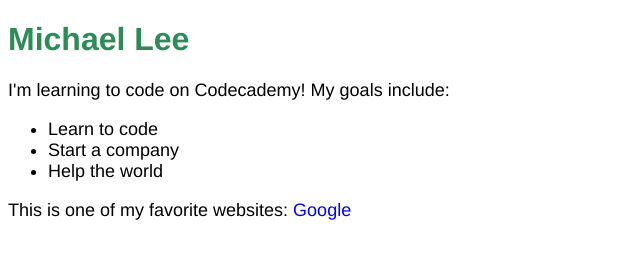
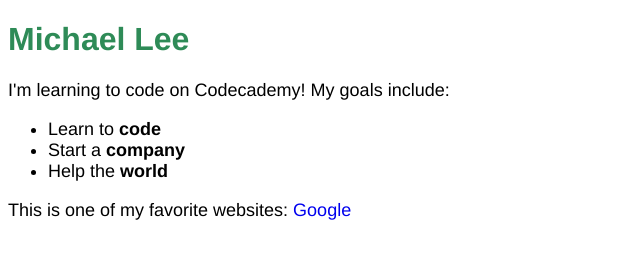
Before and after one commit to mikelee3k/devproject, a plain HTML site: page index.html in a window 1280 px wide. Shown: the full height of the page, 0-640 px from the left. Drawn offline with Linux system fonts and the light colour scheme.

Commit message:
second index file commit add strong tag

```diff
--- a/index.html
+++ b/index.html
@@ -9,9 +9,9 @@
     <h1>Michael Lee</h1>
     <p>I'm learning to code on Codecademy! My goals include:</p>
     <ul>
-      <li>Learn to code</li>
-      <li>Start a company</li>
-      <li>Help the world</li>
+      <li>Learn to <strong>code</strong></li>
+      <li>Start a <strong>company</strong></li>
+      <li>Help the <strong>world</strong></li>
     </ul>
     <p>This is one of my favorite websites: <a href="http://www.google.com" target="_blank">Google</a></p>
   </body>
```
